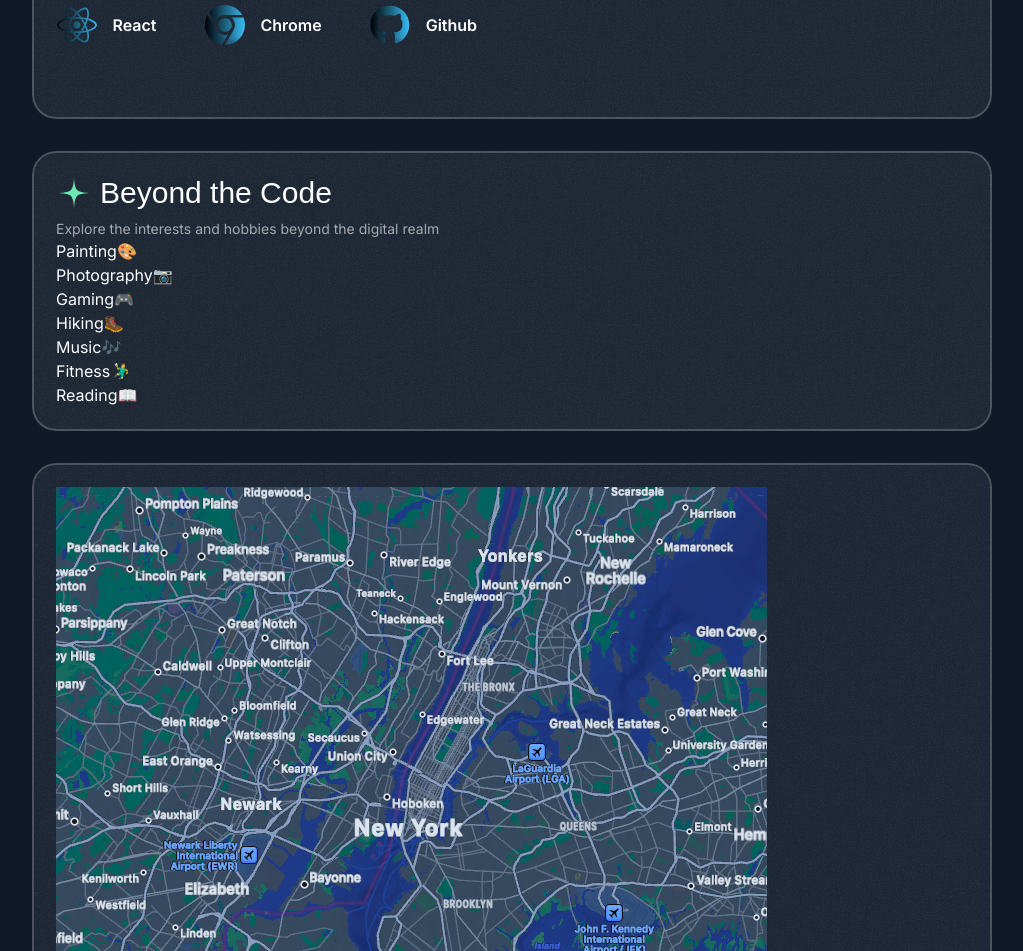
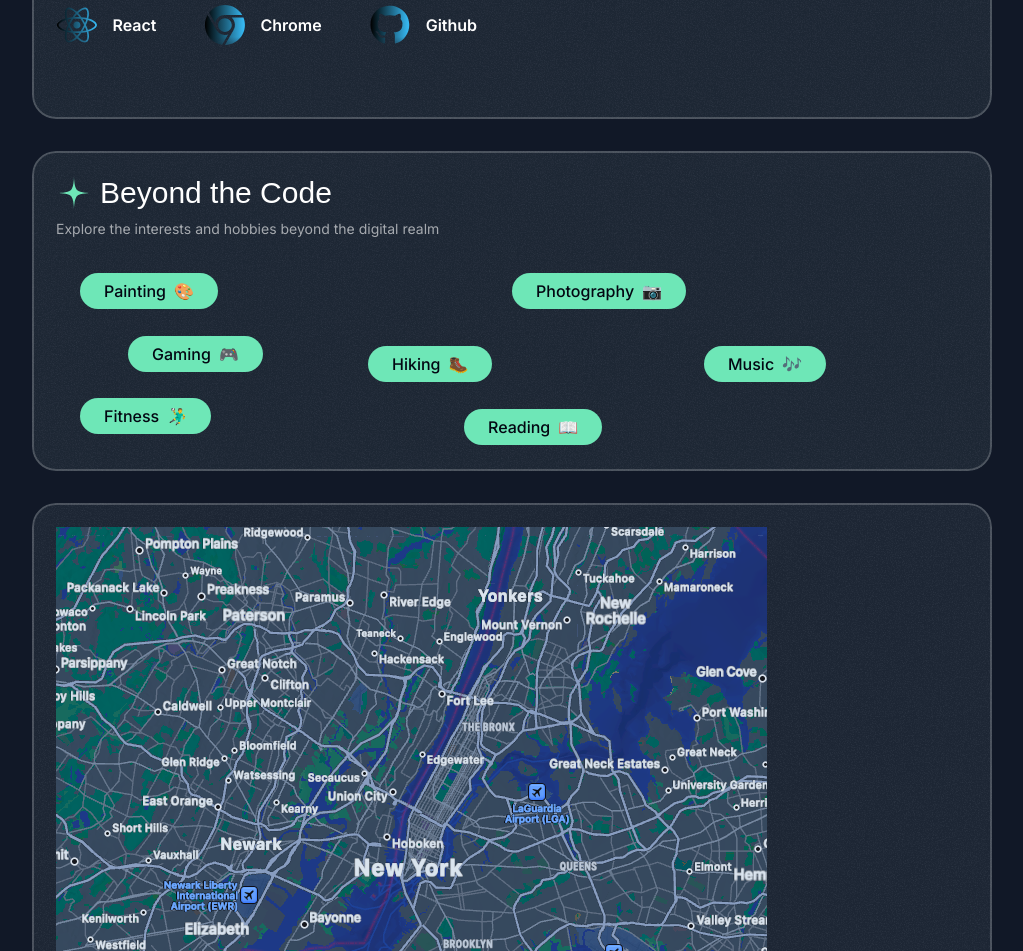
Before and after one commit to mr-Ayalk/ayalk_portfolio, a Next.js app: page / in a window 1280 px wide. Shown: the part 4647-5598 px from the top of the page, without its empty margins (128-1151 px from the left). Built offline with nearby package versions, Linux system fonts and the light colour scheme; a web font is replaced by a local one.

Commit message:
seventy five percent of about paer part or three cards from the about page completed

```diff
--- a/src/sections/About.tsx
+++ b/src/sections/About.tsx
@@ -45,30 +45,45 @@ const hobbies = [
   {
     title: "Painting",
     emaoji: "🎨",
+    left: "5%",
+    top: "5%",
   },
   {
     title: "Photography",
     emaoji: "📷",
+    left: "50%",
+    top: "5%",
+  },
+  {
+    title: "Hiking",
+    emaoji: "🥾",
+    left: "35%",
+    top: "40%",
   },
   {
     title: "Gaming",
     emaoji: "🎮",
+    left: "10%",
+    top: "35%",
   },
-  {
-    title: "Hiking",
-    emaoji: "🥾",
-  },
+
   {
     title: "Music",
     emaoji: "🎶",
+    left: "70%",
+    top: "40%",
   },
   {
     title: "Fitness",
     emaoji: "🤾‍♂️",
+    left: "5%",
+    top: "65%",
   },
   {
     title: "Reading",
     emaoji: "📖",
+    left: "45%",
+    top: "70%",
   },
 ];
 export const AboutSection = () => {
@@ -108,16 +123,26 @@ export const AboutSection = () => {
             />
           </Card>
 
-          <Card>
+          <Card className="h-[320px] p-0 flex flex-col">
             <CardHeader
               title="Beyond the Code"
               description="Explore the interests and hobbies beyond the digital realm"
+              className="px-6 py-6"
             />
 
-            <div>
+            <div className="relative flex-1">
               {hobbies.map((hobby) => (
-                <div key={hobby.title}>
-                  <span>{hobby.title}</span>
+                <div
+                  key={hobby.title}
+                  className="inline-flex items-center gap-2 px-6 bg-gradient-to-r from bg-emerald-300 to-sky-400 rounded-full py-1.5 absolute"
+                  style={{
+                    left: hobby.left,
+                    top: hobby.top,
+                  }}
+                >
+                  <span className="font-medium text-gray-950">
+                    {hobby.title}
+                  </span>
                   <span>{hobby.emaoji}</span>
                 </div>
               ))}
```
